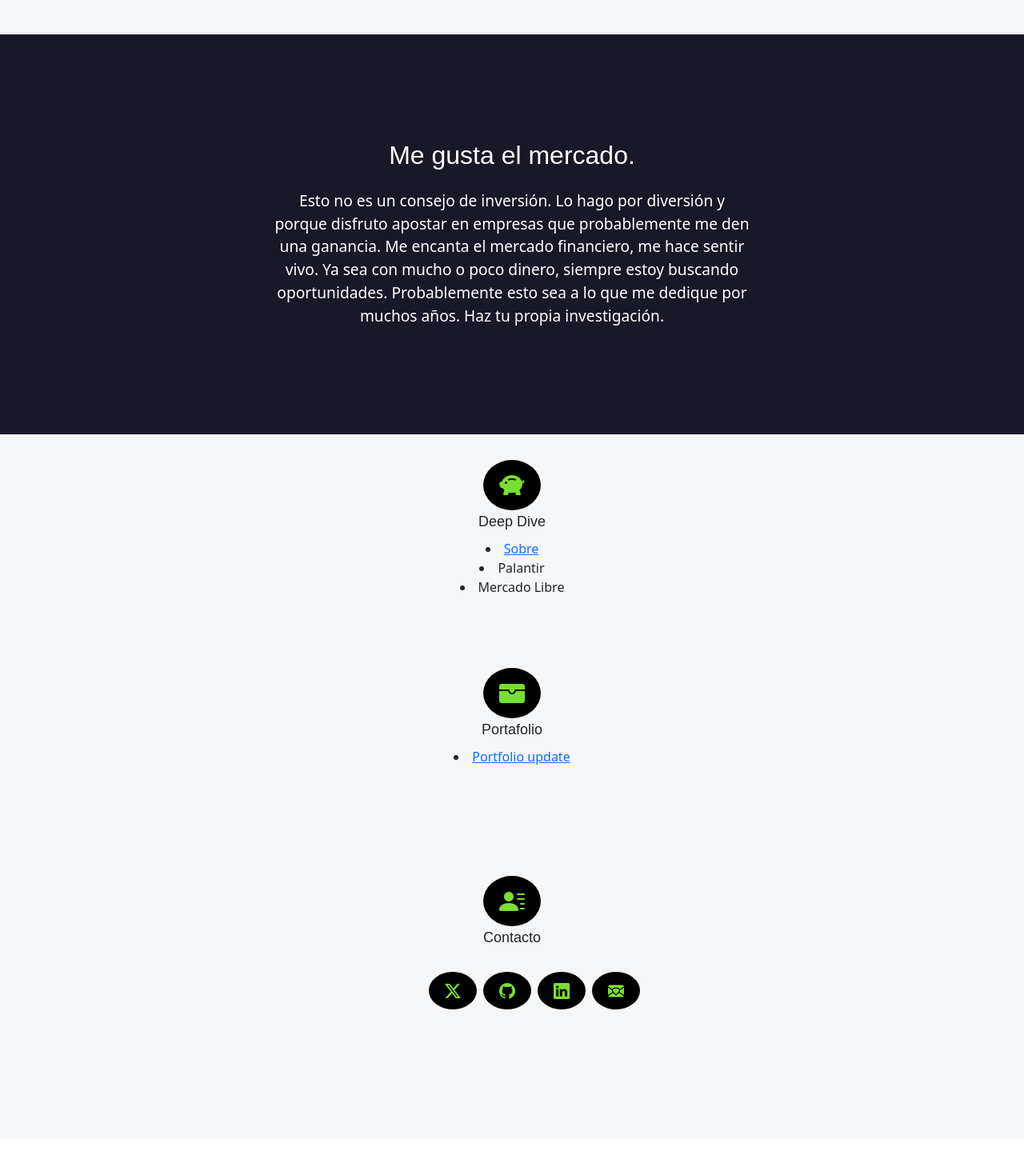
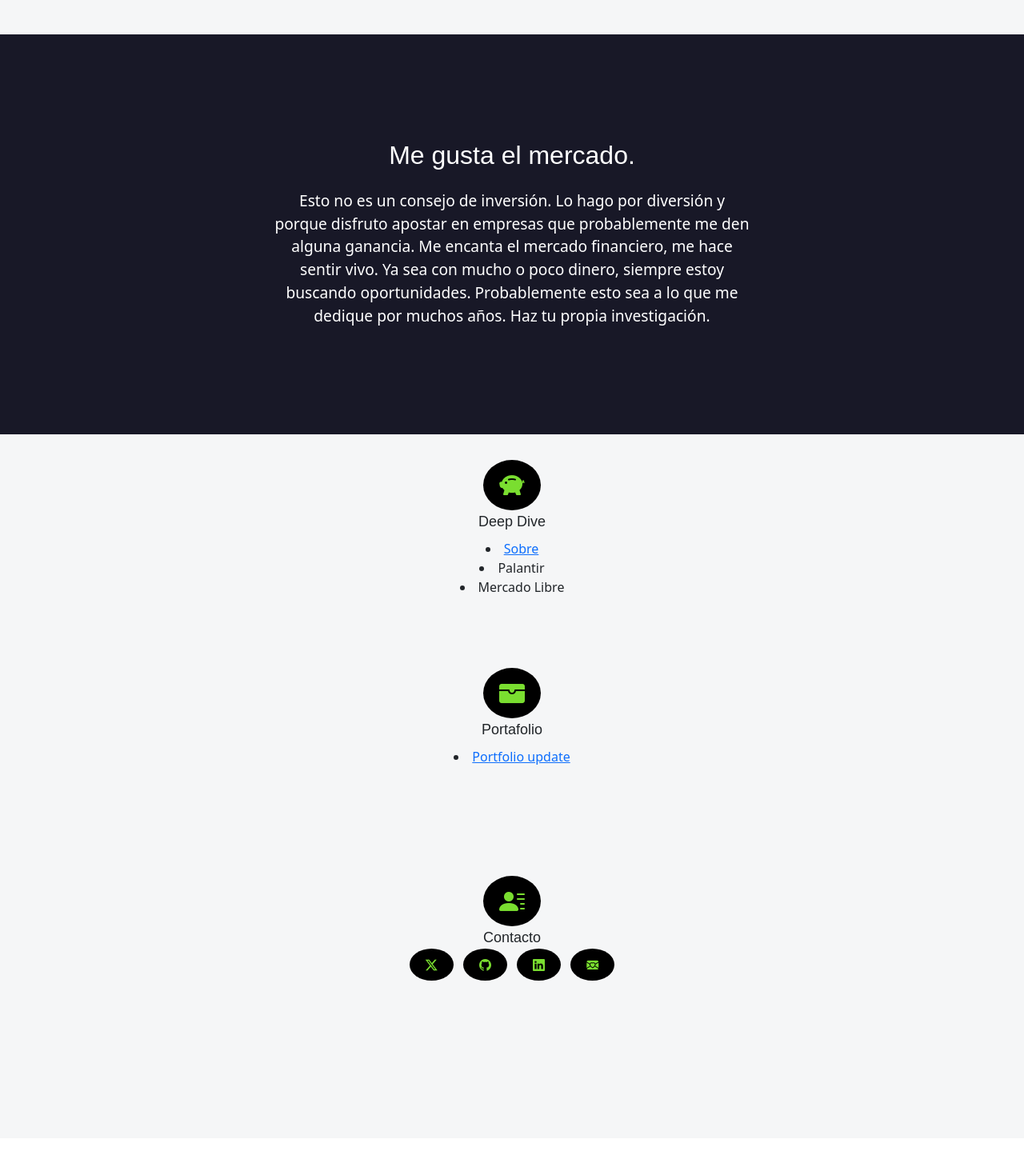
Before and after one commit to Moncayo1329/stock, a plain HTML site: page index.html in a window 1280 px wide. Shown: the part 518-1972 px from the top of the page at 80% size. Drawn offline with nearby package versions, Linux system fonts and the light colour scheme; a web font is replaced by a local one.

Commit message:
fixing: fixing styles

```diff
--- a/index.html
+++ b/index.html
@@ -7,7 +7,7 @@
     <meta name="keywords" content="html, css, javascript">
     <meta name="viewport" content="width=device-width, initial-scale=1">
 
-    <title>Mi Portafolio</title>
+    <title>Mike Portafolio</title>
 
     <link rel="icon" type="image/x-icon rounded-circle" href="./imagenes/stock5.png">
 
@@ -72,7 +72,7 @@
 <div class="contenedor">
 <h2 class="seccion-titulo texto-blanco">Me gusta el mercado.</h2>
 <p class="seccion-texto"> Esto no es un consejo de inversión. Lo hago por diversión y porque disfruto apostar
-  en empresas que probablemente me den una ganancia. Me encanta el mercado financiero, me hace sentir vivo.
+  en empresas que probablemente me den alguna ganancia. Me encanta el mercado financiero, me hace sentir vivo.
   Ya sea con mucho o poco dinero, siempre estoy buscando oportunidades. Probablemente esto sea a lo que me dedique por muchos años.
   Haz tu propia investigación.
 </p>
@@ -109,11 +109,11 @@
    <!--Contacto-->
 
 
-   <div class="">
+   <div>
     <i class="bi bi-person-lines-fill"></i>
     <p class="experiencia-titulo">Contacto</p>
     <nav class="contacto">
-      <div class="d-flex flex-column flex-md-row"> <!-- Utilizamos flexbox para controlar el diseño -->
+      <div> <!-- Utilizamos flexbox para controlar el diseño -->
         <a href="https://twitter.com/MichaelMoncay7" class="mx-1"><i class="bi bi-twitter-x"></i></a> <!-- mx-1 agrega un pequeño margen horizontal entre los íconos -->
         <a href="https://github.com/Moncayo1329" class="mx-1"><i class="bi bi-github"></i></a>
         <a href="https://www.linkedin.com/in/michael-moncayo-35725519a/" class="mx-1"><i class="bi bi-linkedin"></i></a>
--- a/style.css
+++ b/style.css
@@ -83,10 +83,7 @@ font-family: 'Sixtyfour', sans-serif;
 }
 
 
-.contacto {
-margin-left: 380px;
 
-}
 
 
 
@@ -152,12 +149,12 @@ height:260px;
 
 .contacto i{
 
-    font-size: 20px;
+    font-size: 15px;
 }
 
 
 .contacto a{
-margin-top: 30px;
+margin-top: 25px;
 
 
 
```
